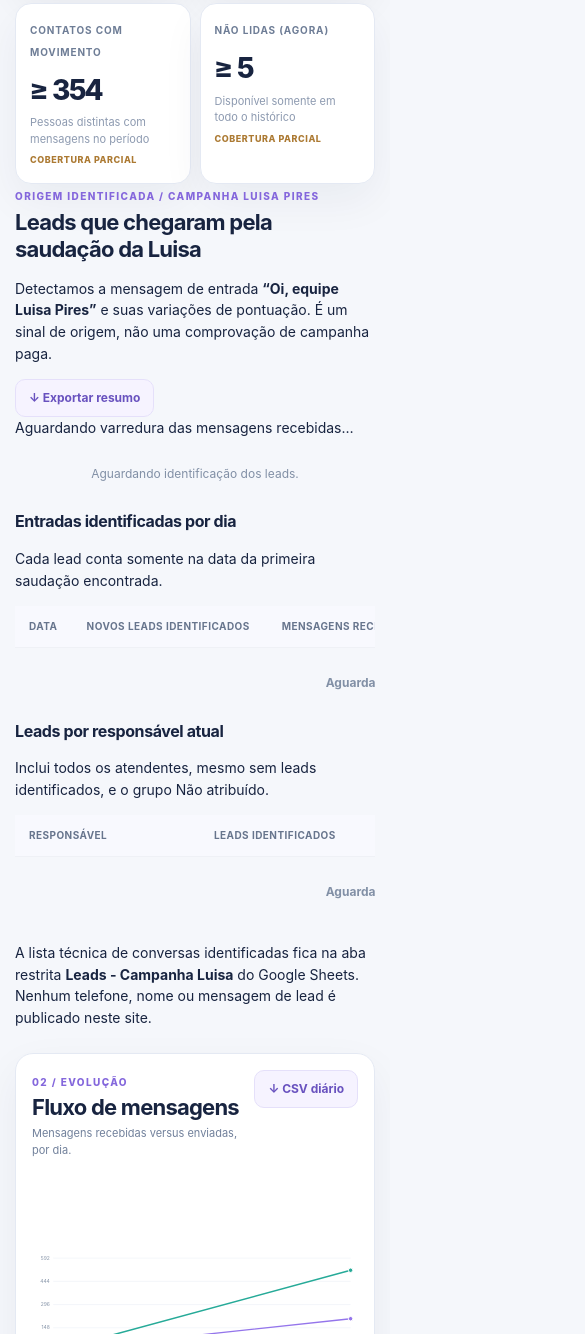
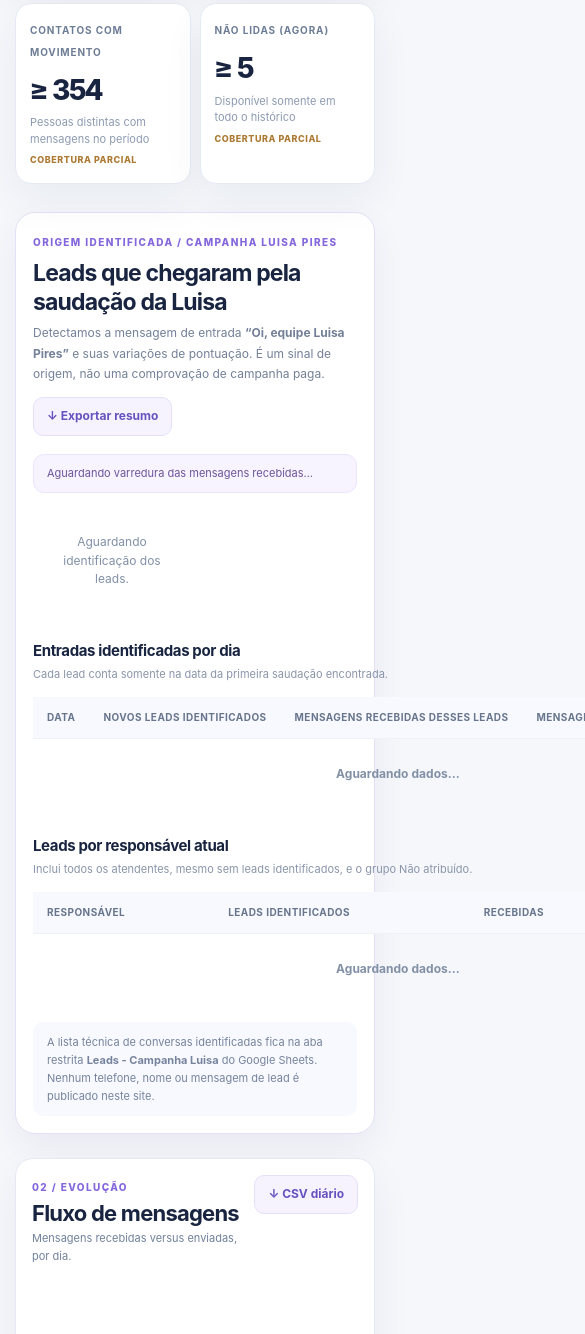
Before and after one commit to yWez/DisparoWpp, a plain HTML site: page mensageria.html in a window 390 px wide. Shown: the part 1690-3024 px from the top of the page, 585 px wide, since content can reach past the window. Drawn offline with Linux system fonts and the light colour scheme.

Commit message:
style: painel de origem Luisa responsivo dentro da mensageria

```diff
--- a/assets/mensageria.css
+++ b/assets/mensageria.css
@@ -107,3 +107,29 @@ footer a{color:#6a51c5}
 @media(max-width:1040px){.live-pill{display:none}.kpi-grid{grid-template-columns:repeat(3,minmax(0,1fr))}.section-grid{grid-template-columns:1fr}.hero-copy{display:none}}
 @media(max-width:700px){.container{padding:0 15px}.top-inner{padding:12px 15px;flex-wrap:wrap}.brand{font-size:13px}.brandmark{height:34px;width:34px}.topnav{width:100%;justify-content:space-around}.topnav a{padding:8px 10px;font-size:11px}.hero{padding:35px 0 85px}h1{font-size:35px}.filter-panel{margin-top:-46px;padding:17px}.filters{grid-template-columns:1fr}.custom-period{grid-template-columns:1fr}.kpi-grid{grid-template-columns:repeat(2,minmax(0,1fr));gap:9px}.kpi{padding:14px}.kpi strong{font-size:28px}.panel{padding:16px}.section-header{display:block}.section-header .actions{margin-top:12px}.section-grid{gap:12px}.section-inline{align-items:flex-start}.coverage-panel{padding:15px}.hero p{font-size:12px}.table-overline{display:block}.search-label{display:block;margin-top:12px}.search-label input{width:100%}.export-actions{grid-template-columns:1fr 1fr}}
 @media print{.filter-panel,.topnav,.btn,.reset{display:none}.panel,.kpi{box-shadow:none}.section-grid{grid-template-columns:1fr}.kpi-grid{grid-template-columns:repeat(4,1fr)}}
+
+
+/* Campaign-source identification: aggregated only, no contact data. */
+.campaign-panel{margin-top:28px;background:#fff;border:1px solid #e5e0f6;
+ border-radius:20px;padding:25px;box-shadow:0 14px 36px rgba(41,21,86,.055)}
+.campaign-panel-head{display:flex;align-items:flex-start;justify-content:space-between;gap:18px}
+.campaign-panel-head h2{font-size:23px;margin:7px 0;letter-spacing:-.037em}
+.campaign-panel-head p{font-size:12px;line-height:1.7;color:#748098;max-width:720px;margin:0}
+.campaign-coverage{font-size:11px;padding:10px 13px;margin:18px 0 14px;border-radius:11px;
+ background:#f7f3ff;border:1px solid #ece5ff;color:#6d5599}
+.campaign-coverage.good{background:#eaf8f1;color:#267b5b;border-color:#d2eddf}
+.campaign-coverage.warn{background:#fff3e8;color:#986338;border-color:#f8e2c9}
+.campaign-metrics{display:grid;grid-template-columns:repeat(4,minmax(0,1fr));gap:12px}
+.campaign-metric{border:1px solid #e9e6f3;background:#fbfaff;border-radius:14px;padding:17px;min-width:0}
+.campaign-metric small{font-size:10px;letter-spacing:.08em;color:#84699f;font-weight:850}
+.campaign-metric strong{font-size:clamp(23px,2.5vw,31px);font-weight:850;letter-spacing:-.05em;
+ display:block;margin:9px 0 6px;overflow-wrap:anywhere}
+.campaign-metric p{font-size:10px;color:#8490a4;line-height:1.55;margin:0}
+.campaign-columns{display:grid;grid-template-columns:1fr 1fr;gap:24px;margin-top:24px}
+.campaign-columns h3{font-size:15px}
+.campaign-subtitle{color:#8a95a9;font-size:11px;line-height:1.6;margin:4px 0 13px}
+.campaign-columns table{min-width:490px}
+.campaign-privacy{font-size:11px;color:#76839c;background:#f8f9ff;border-radius:10px;
+ padding:11px 14px;margin:17px 0 0;line-height:1.65}
+@media(max-width:860px){.campaign-columns{grid-template-columns:1fr}.campaign-metrics{grid-template-columns:repeat(2,minmax(0,1fr))}}
+@media(max-width:590px){.campaign-panel{padding:17px}.campaign-panel-head{display:block}.campaign-panel-head .btn{margin-top:13px}.campaign-metrics{gap:8px}.campaign-metric{padding:13px}.campaign-metric strong{font-size:26px}}
```
